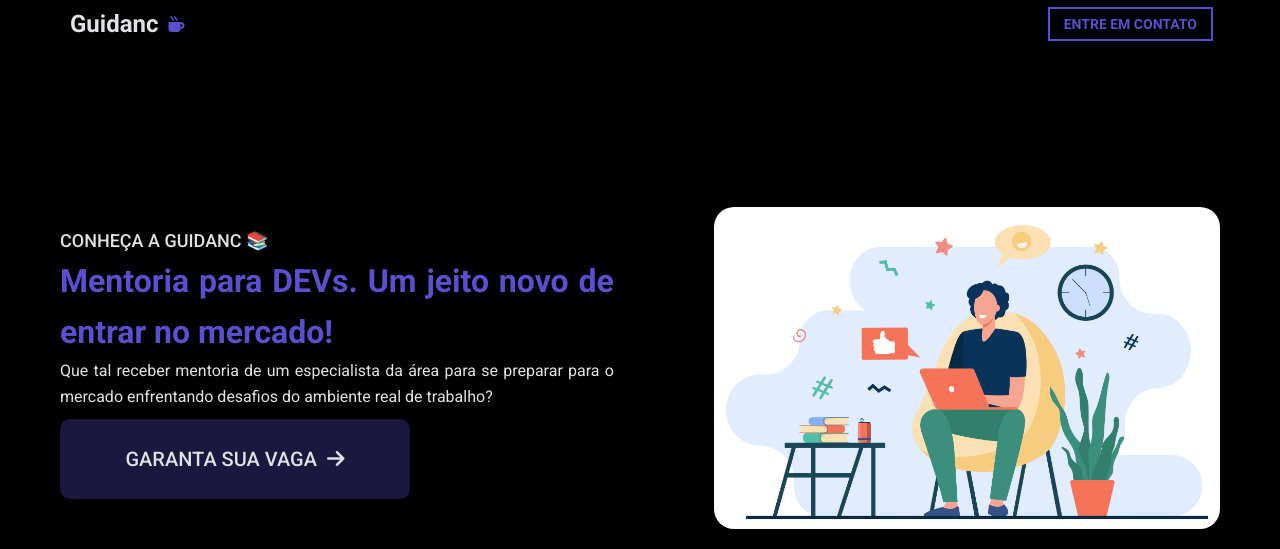
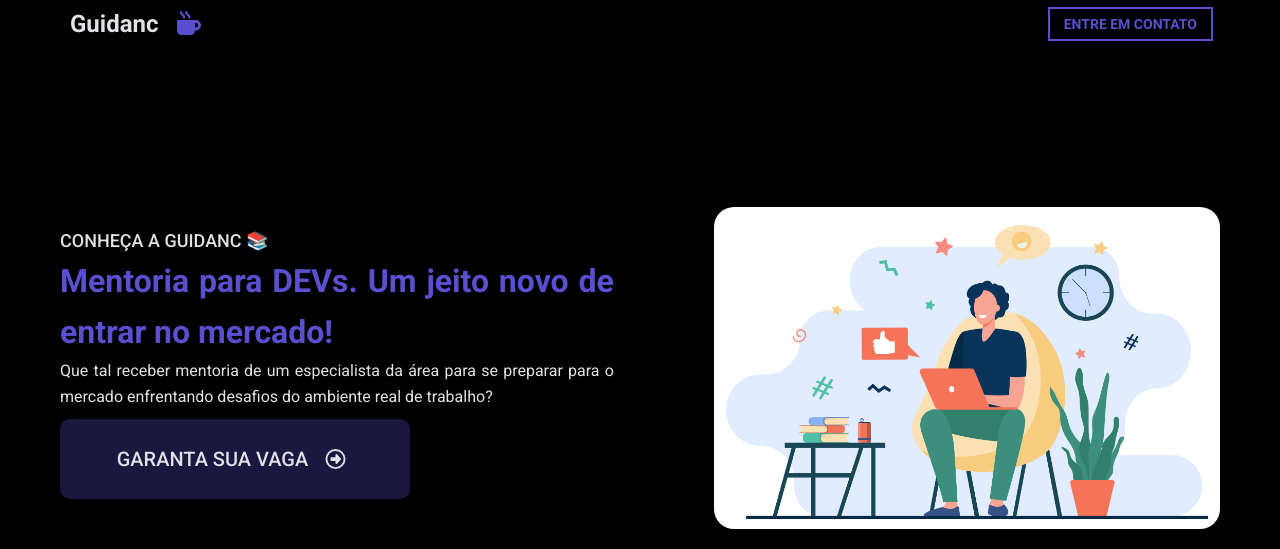
Before and after one commit to gabrielvieiraf/landingPage-GuidanC, a Next.js app: page / in a window 1280 px wide. Shown: the top 549 px of the page. Built offline with nearby package versions, Linux system fonts and the light colour scheme.

Commit message:
FRONT-7 Fontawesome installation
The package was installed correctly with npm

```diff
--- a/components/MainContainer/index.tsx
+++ b/components/MainContainer/index.tsx
@@ -1,6 +1,8 @@
 import styles from './maincontainer.module.scss'
 import FlatImage from '../Assets/images/8401.jpg'
 import Image from 'next/image'
+import { FontAwesomeIcon } from '@fortawesome/react-fontawesome'
+import { faArrowAltCircleRight } from '@fortawesome/free-regular-svg-icons'
 
 const MainContainer: React.FC = () => {
 
@@ -10,7 +12,9 @@ const MainContainer: React.FC = () => {
         <h5>CONHEÇA A GUIDANC 📚</h5>
         <h1>Mentoria para DEVs. Um jeito novo de entrar no mercado!</h1>
         <p>Que tal receber mentoria de um especialista da área para se preparar para o mercado enfrentando desafios do ambiente real de trabalho?</p>
-        <button>Garanta sua vaga<i className="fa-solid fa-arrow-right"></i></button>
+        <button>Garanta sua vaga <FontAwesomeIcon icon={faArrowAltCircleRight} className={styles.icon} /></button>
+
+
       </div>
       <div data-aos="fade-left" className={styles.image}>
         <Image
--- a/components/MainContainer/maincontainer.module.scss
+++ b/components/MainContainer/maincontainer.module.scss
@@ -9,6 +9,11 @@ $secondary-color: #1B183F;
   width: 100%;
   height: 80vh;
   position: relative;
+}
+
+.icon {
+  width: 3.5rem;
+  padding-left: 1rem;
 }
 
 .box {
@@ -48,10 +53,6 @@ $secondary-color: #1B183F;
     text-transform: uppercase;
     font-size: 2rem;
     justify-content: center;
-
-    i {
-      padding-left: 1rem;
-    }
   }
 
   button:hover {
--- a/components/Navbar/index.tsx
+++ b/components/Navbar/index.tsx
@@ -1,49 +1,25 @@
 import styles from './navbar.module.scss'
-import React, { useState } from 'react'
+import React from 'react'
+import { FontAwesomeIcon } from '@fortawesome/react-fontawesome'
+import { faMugHot } from '@fortawesome/free-solid-svg-icons'
 
 interface Props {
   title: string;
 }
 
 const Navbar: React.FC<Props> = ({ title }) => {
-  const [isOpen, setIsOpen] = useState(false);
 
   return (
     <nav className={styles.container}>
       <div className={styles.logo}>
-        <h1>{title}</h1>
-        <i className="fa-solid fa-mug-hot"></i>
+        <h1>{title} <FontAwesomeIcon icon={faMugHot} className={styles.icon} /></h1>
       </div>
+
       <ul className={styles.navMenu}>
-        {/* <li>
-          <a href="/">Home</a>
-        </li>
-        <li>
-          <a href="/about">About</a>
-        </li> */}
         <li>
           <a href="https://wa.me/5548984654553" target="_blank">ENTRE EM CONTATO</a>
         </li>
       </ul>
-
-      {/* <a className={isOpen ? styles.icon : styles.iconActive} onClick={() => setIsOpen(!isOpen)}><i className="fa-solid fa-bars fa-xl"></i></a>
-
-      <a className={isOpen ? styles.iconActive : styles.close} onClick={() => setIsOpen(!isOpen)}><i className="fa-solid fa-xmark fa-xl"></i></a> */}
-
-      {isOpen && (
-        <ul className={styles.mobileMenu}>
-          {/* <li>
-            <a href="/">INÍCIO</a>
-          </li>
-          <li>
-            <a href="/about">SOBRE</a>
-          </li> */}
-          <li>
-            <a href="https://wa.me/5548984654553">ENTRE EM CONTATO</a>
-          </li>
-        </ul>
-      )}
-
     </nav>
   )
 }
--- a/components/Navbar/navbar.module.scss
+++ b/components/Navbar/navbar.module.scss
@@ -17,10 +17,13 @@ $secondary-color: #1B183F;
 .logo {
   display: flex;
   align-items: center;
+  flex-direction: row;
+}
 
-  i {
-    color: $primary-color;
-  }
+.icon {
+  padding-left: 1rem;
+  color: $primary-color;
+  width: 3rem;
 }
 
 .navMenu {
--- a/pages/index.tsx
+++ b/pages/index.tsx
@@ -20,8 +20,6 @@ const Home: React.FC = () => {
         <meta name="viewport" content="width=device-width, initial-scale=1" />
         <meta name="keywords" content="GuidanC devs, GuidanC mentoria, GuidanC mentoria de desenvolvedores, GuidanC aula, GuidanC aula dev jr" />
         <link rel="icon" href="/favicon.ico" />
-        {/* WRONG WAY TO GET FONT-AWESOME FOR REACT */}
-        <link rel="stylesheet" href='https://cdnjs.cloudflare.com/ajax/libs/font-awesome/6.2.1/css/all.min.css' />
         <link rel="apple-touch-icon" sizes="180x180" href="/apple-touch-icon.png" />
         <link rel="icon" type="image/png" sizes="32x32" href="/favicon-32x32.png" />
         <link rel="icon" type="image/png" sizes="16x16" href="/favicon-16x16.png" />
```
Also changed, not shown: package.json (+8 -0 lines), styles/globals.scss (line endings or trailing spaces), 2 other files (tests, documents, lock files or other folders).
